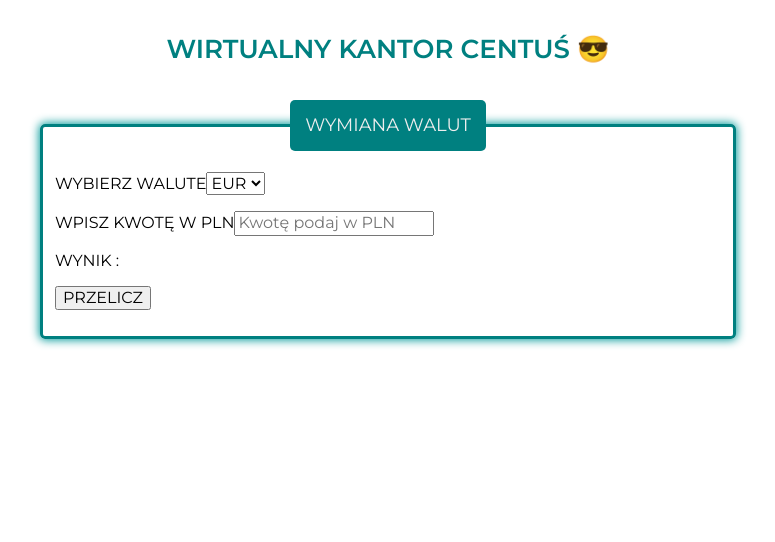
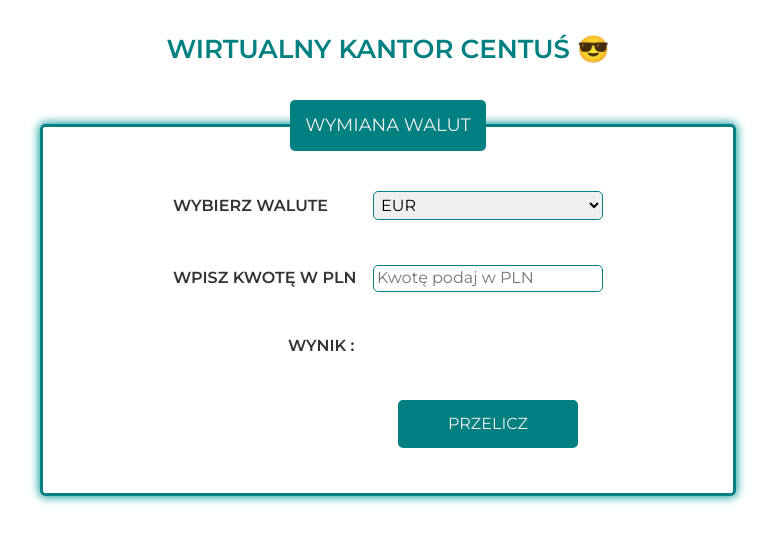
Before and after one commit to HiTymek/currency-converter-react, a React (Create React App) app: page / in a window 1280 px wide. Shown: the top 542 px of the page, without its empty margins (252-1027 px from the left). Built offline with nearby package versions, Linux system fonts and the light colour scheme.

Commit message:
add new Paragraph component with styling

```diff
--- /dev/null
+++ b/src/App/Form/Paragraph/index.js
@@ -0,0 +1,10 @@
+import "./style.css";
+
+const Paragraph = ({ label, children }) => (
+    <p className="form__paragraph">
+        <label className="form__label">{label}</label>
+        {children}
+    </p>
+);
+
+export default Paragraph;
--- /dev/null
+++ b/src/App/Form/Paragraph/style.css
@@ -0,0 +1,35 @@
+.form__paragraph {
+    padding: 10px;
+    margin: 25px 0;
+    text-align: center;
+    font-weight: 700;
+}
+
+.form__label {
+    display: inline-block;
+    width: 200px;
+    text-align: left;
+    color: #333;
+    font-weight: 700;
+}
+
+.form__field {
+    border: 1px solid teal;
+    width: 230px;
+    border-radius: 5px;
+    padding: 3px;
+}
+
+.form__button {
+    width: 180px;
+    background-color: teal;
+    color: #eee;
+    border-radius: 5px;
+    padding: 15px;
+    border: none;
+}
+
+.form__button:hover {
+    background-color: hsl(180, 100%, 20%);
+    cursor: pointer;
+}
--- a/src/App/Form/index.js
+++ b/src/App/Form/index.js
@@ -1,4 +1,5 @@
 import "./style.css";
+import Paragraph from "./Paragraph";
 
 const Form = ({ legend }) => {
     return (
@@ -7,9 +8,9 @@ const Form = ({ legend }) => {
             <fieldset className="form__fieldset">
 
                 <legend className="form__legend">{legend}</legend>
-
-                <p className="form__paragraph">
-                    <label className="form__label">WYBIERZ WALUTE</label>
+                <Paragraph
+                    label="WYBIERZ WALUTE"
+                >
                     <select className="form__field">
                         <option>EUR</option>
                         <option>USD</option>
@@ -17,19 +18,24 @@ const Form = ({ legend }) => {
                         <option>CHF</option>
                         <option>UAH</option>
                     </select>
-                </p>
+                </Paragraph>
 
-                <p className="form__paragraph">
-                    <label className="form__label">WPISZ KWOTĘ W PLN</label>
+                <Paragraph
+                    label="WPISZ KWOTĘ W PLN"
+                >
                     <input className="form__field" type="number" id="amount" min="1" step="0.1"
                         placeholder="Kwotę podaj w PLN" />
-                </p>
+                </Paragraph>
 
-                <p className="form__paragraph">WYNIK : <strong></strong></p>
+                <Paragraph
+                    label="WYNIK : "
+                >
+                    <strong></strong>
+                </Paragraph>
 
-                <p className="form__paragraph">
+                <Paragraph>
                     <button className="form__button">PRZELICZ</button>
-                </p>
+                </Paragraph>
 
             </fieldset>
 
```
